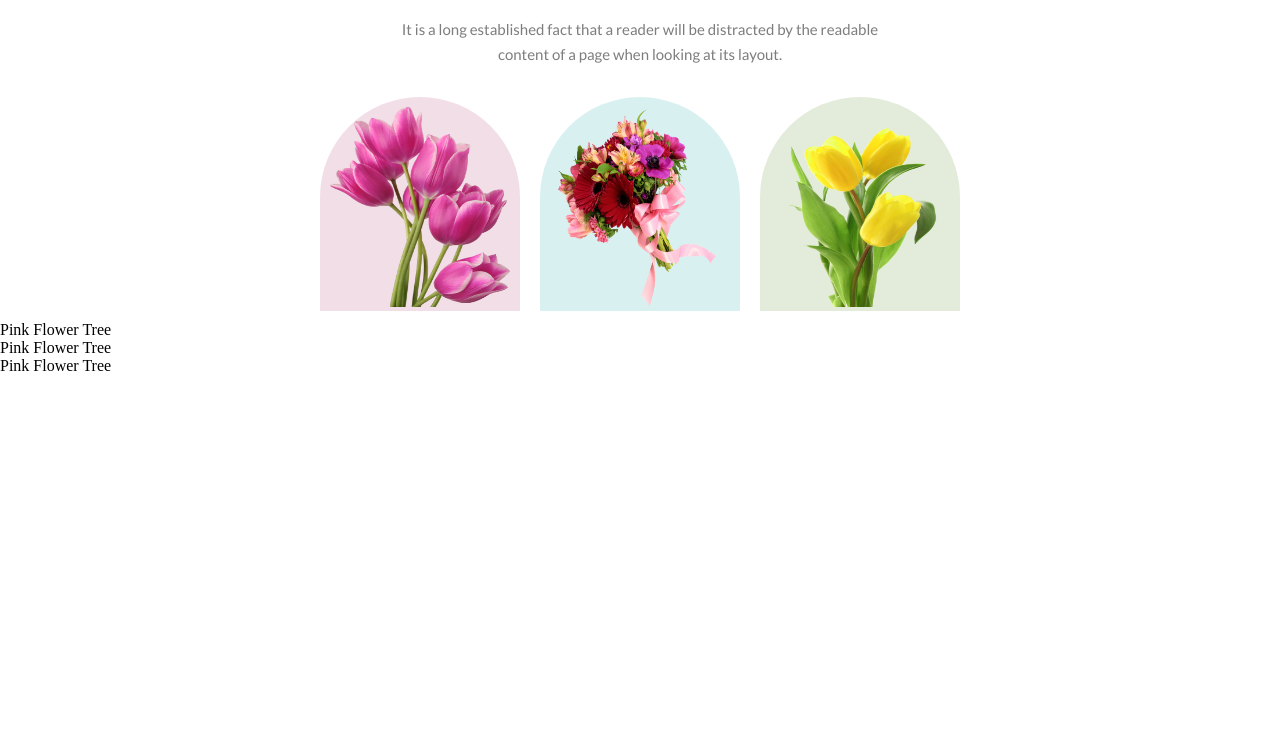
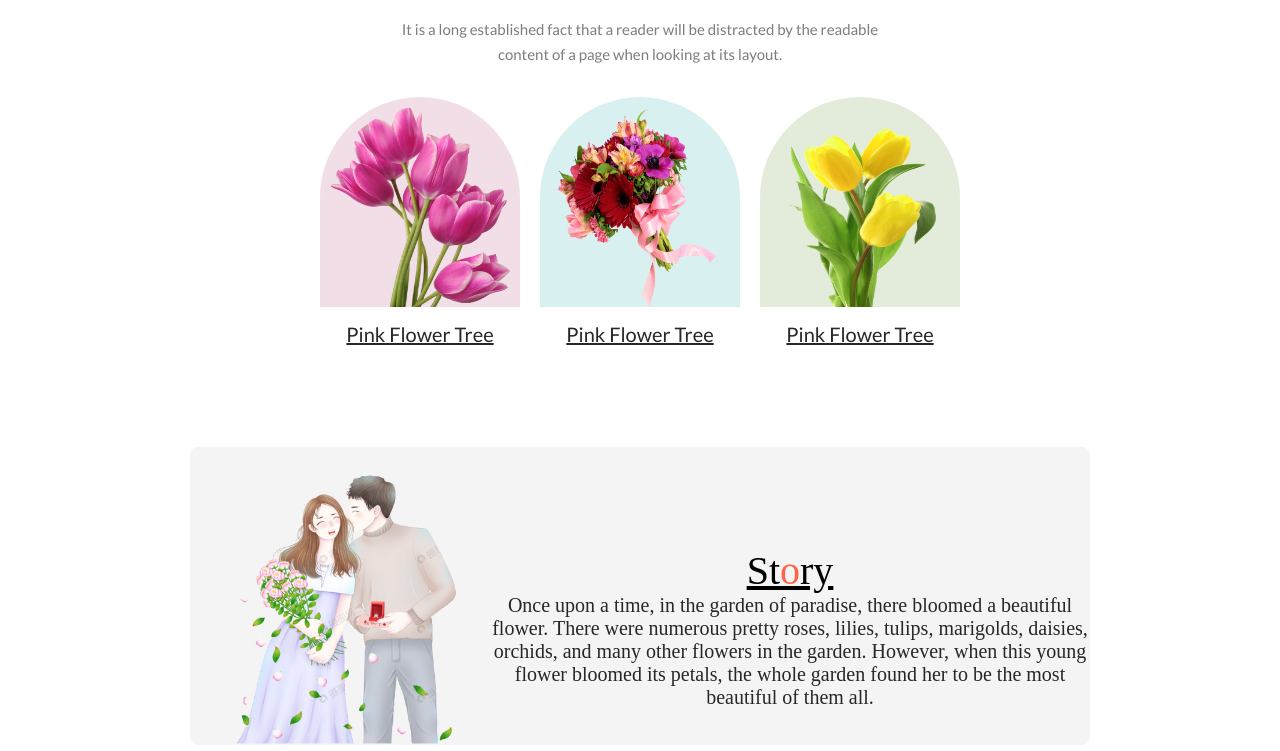
Before and after one commit to dipukumar11/assignment, a plain HTML site: page index.html in a window 1280 px wide. Shown: the part 679-1430 px from the top of the page. Before the commit the page ends 1054 px from the top, so only its background shows below. Drawn offline with Linux system fonts and the light colour scheme.

Commit message:
story section

```diff
--- a/index.html
+++ b/index.html
@@ -31,6 +31,11 @@
     </header>
      <!-- Header section end  -->
 
+
+
+
+
+    <main>
         <section>
             <div class="featured-section">
                 <h3>Our Featured Flowers</h3>
@@ -40,16 +45,41 @@
          <section  class="flower-section">
             <div class="fl-1">
                 <img src="Flower Asset/pngwing 6.png"/>
+               <u> <p>Pink Flower Tree</p></u>
 
             </div>
+
             <div class="fl-2">
                 <img src="Flower Asset/pngwing 5.png"/>
-
+                <u> <p>Pink Flower Tree</p></u>
             </div>
             <div class="fl-3">
                 <img src="Flower Asset/pngwing 7.png"/>
+                <u> <p>Pink Flower Tree</p></u>
 
             </div>
+
+
+         </section>
+
+
+
+    <section>
+
+<div class="wish-section">
+    <div class="wish">
+        <img src="4990.png_860-removebg-preview.png"/>
+
+    </div>
+    <div class="story-section">
+        <h4>St<span id="o">o</span>ry</h4>
+        <p>Once upon a time, in the garden of paradise, there bloomed a beautiful flower. There were numerous pretty roses, lilies, tulips, marigolds, daisies, orchids, and many other flowers in the garden. However, when this young flower bloomed its petals, the whole garden found her to be the most beautiful of them all.</p>
+    </div>
+</div>
+
+
+
+    </section>
 
 
 
@@ -57,17 +87,12 @@
 
 
 
-     </section>
 
 
-     <dvi class="td">
-        <div>
-            <p>Pink Flower Tree </p>
-            </div>
-            <div>Pink Flower Tree</div>
-            <div>Pink Flower Tree</div>
-     </dvi>
-    <main>
+
+
+
+
 
     </main>
     <footer>
--- a/style.css
+++ b/style.css
@@ -91,23 +91,33 @@ margin-top:20px;
     margin-top:20px;
 }
 .fl-1{
-    border-radius: 300px 300px 0px 0px;
-    background: rgba(167, 33, 98, 0.15);
-    padding:10px 10px 0px 10px;
-    margin:10px;
+    color: #272727;
+    text-align: center;
+    font-family: Lato;
+    font-size: 20px;
+    font-style: normal;
+    font-weight: 300;
+    line-height: 25px;
+
 }
 .fl-2{
-    border-radius: 300px 300px 0px 0px;
-background: rgba(5, 151, 160, 0.15);
-padding:10px 10px 0px 10px;
-margin:10px;
+    color: #272727;
+    text-align: center;
+    font-family: Lato;
+    font-size: 20px;
+    font-style: normal;
+    font-weight: 300;
+    line-height: 25px;
 
 }
 .fl-3{
-    border-radius: 300px 300px 0px 0px;
-background: rgba(71, 125, 17, 0.15);
-padding:10px 10px 0px 10px;
-margin:10px;
+    color: #272727;
+    text-align: center;
+    font-family: Lato;
+    font-size: 20px;
+    font-style: normal;
+    font-weight: 300;
+    line-height: 25px;
 }
 
 
@@ -119,16 +129,27 @@ margin:10px;
 .fl-1 img{
     width:180px;
     height: 200px;
-
+    border-radius: 300px 300px 0px 0px;
+    background: rgba(167, 33, 98, 0.15);
+    padding:10px 10px 0px 10px;
+    margin:10px;
 
 }
 .fl-2 img{
     width:180px;
     height: 200px;
+    border-radius: 300px 300px 0px 0px;
+    background: rgba(5, 151, 160, 0.15);
+    padding:10px 10px 0px 10px;
+    margin:10px;
 }
 .fl-3 img{
     width:180px;
     height: 200px;
+    border-radius: 300px 300px 0px 0px;
+    background: rgba(71, 125, 17, 0.15);
+    padding:10px 10px 0px 10px;
+    margin:10px;
 }
 
 .tree-name{
@@ -141,3 +162,37 @@ font-weight: 700;
 line-height: 35px;
 text-decoration-line: underline;
 }
+
+
+.wish-section{
+    width: 900px;
+height: 298px;
+border-radius: 8px;
+background: rgba(39, 39, 39, 0.05);
+margin: auto;
+margin-top:100px;
+ display: flex;
+}
+
+.wish img{
+
+    width:300px;
+}
+.story-section{
+    text-align: center;
+    padding-top: 100px;
+}
+
+.story-section h4{
+    text-decoration: underline;
+    font-size: 40px;
+    font-weight: 500;
+}
+#o{
+    color:tomato;
+}
+.story-section p{
+    font-size: 20px;
+    font-weight: 200px;
+    color:#272727
+}
```
Also changed, not shown: 4990.png_860-removebg-preview.png (added), Flower Asset/Love-Romance_Dangler_V4-300x140.jpg (added), Love-Romance_Dangler_V4-300x140 (1).jpg (added). Lines whose indentation alone changed are shown as unchanged.
